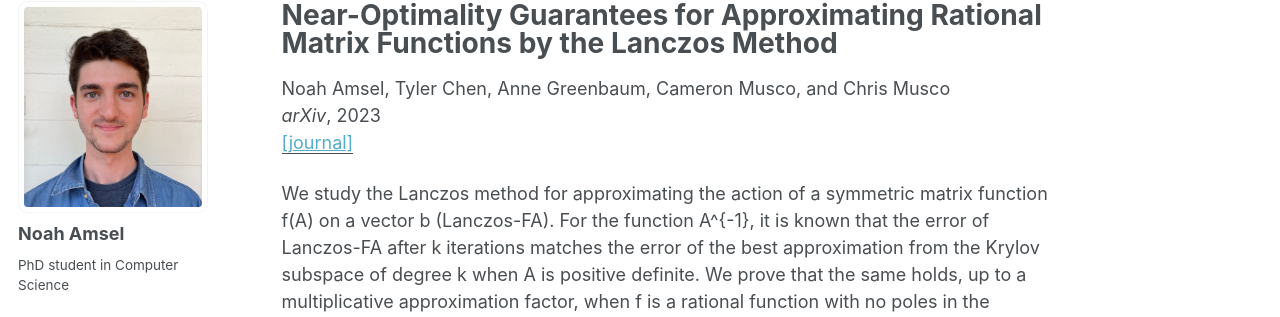
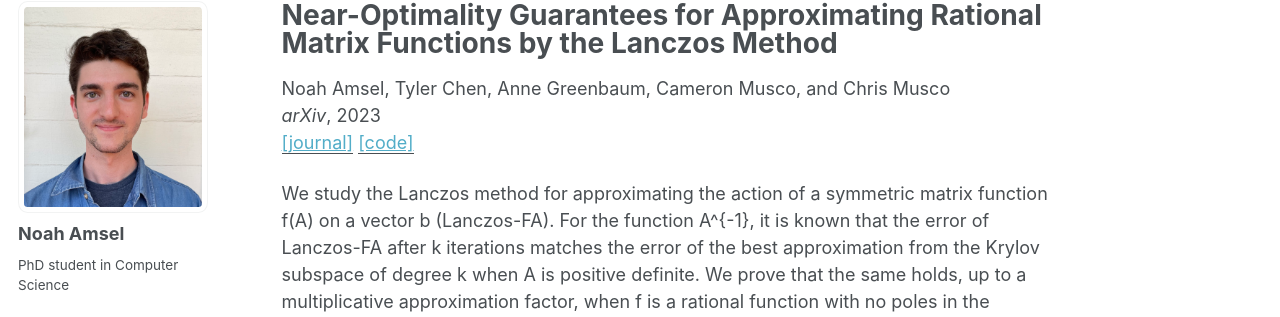
Before and after one commit to NoahAmsel/NoahAmsel.github.io, a Jekyll site: the page built from _publications/2023-nearoptimality-guarantees-for-approximating-rational.md, in a window 1280 px wide and 971 px high. Shown: the part 117-434 px from the top of the window. Built offline with Jekyll 4.4.1, drawn with Linux system fonts in a browser that asks for light colours; some web fonts are replaced.

Commit message:
add missing url for lanczos-FA paper

```diff
--- a/_publications/2023-nearoptimality-guarantees-for-approximating-rational.md
+++ b/_publications/2023-nearoptimality-guarantees-for-approximating-rational.md
@@ -7,5 +7,6 @@ publication_authors: "Noah Amsel, Tyler Chen, Anne Greenbaum, Cameron Musco, and
 venue: "arXiv"
 paperurl: "https://arxiv.org/abs/2303.03358"
 poster_url: "/files/icerm_poster.pdf"
+code_url: "https://github.com/NoahAmsel/lanczos-optimality/tree/near_optimality_paper"
 ---
 We study the Lanczos method for approximating the action of a symmetric matrix function f(A) on a vector b (Lanczos-FA). For the function A^{-1}, it is known that the error of Lanczos-FA after k iterations matches the error of the best approximation from the Krylov subspace of degree k when A is positive definite. We prove that the same holds, up to a multiplicative approximation factor, when f is a rational function with no poles in the interval containing A's eigenvalues. The approximation factor depends the degree of f's denominator and the condition number of A, but not on the number of iterations k. Experiments confirm that our bound accurately predicts the convergence of Lanczos-FA. Moreover, we believe that our result provides strong theoretical justification for the excellent practical performance that has long by observed of the Lanczos method, both for approximating rational functions and functions like A^{1/2}b that are well approximated by rationals.
--- a/cv/publications.bib
+++ b/cv/publications.bib
@@ -28,6 +28,7 @@
   copyright = {arXiv.org perpetual, non-exclusive license},
   abstract = {We study the Lanczos method for approximating the action of a symmetric matrix function f(A) on a vector b (Lanczos-FA). For the function A^{-1}, it is known that the error of Lanczos-FA after k iterations matches the error of the best approximation from the Krylov subspace of degree k when A is positive definite. We prove that the same holds, up to a multiplicative approximation factor, when f is a rational function with no poles in the interval containing A's eigenvalues. The approximation factor depends the degree of f's denominator and the condition number of A, but not on the number of iterations k. Experiments confirm that our bound accurately predicts the convergence of Lanczos-FA. Moreover, we believe that our result provides strong theoretical justification for the excellent practical performance that has long by observed of the Lanczos method, both for approximating rational functions and functions like A^{1/2}b that are well approximated by rationals.},
   poster_url = {/files/icerm_poster.pdf},
+  code_url = {https://github.com/NoahAmsel/lanczos-optimality/tree/near_optimality_paper},
 }
 
 @inproceedings{10.1145/3452296.3472898,
```
